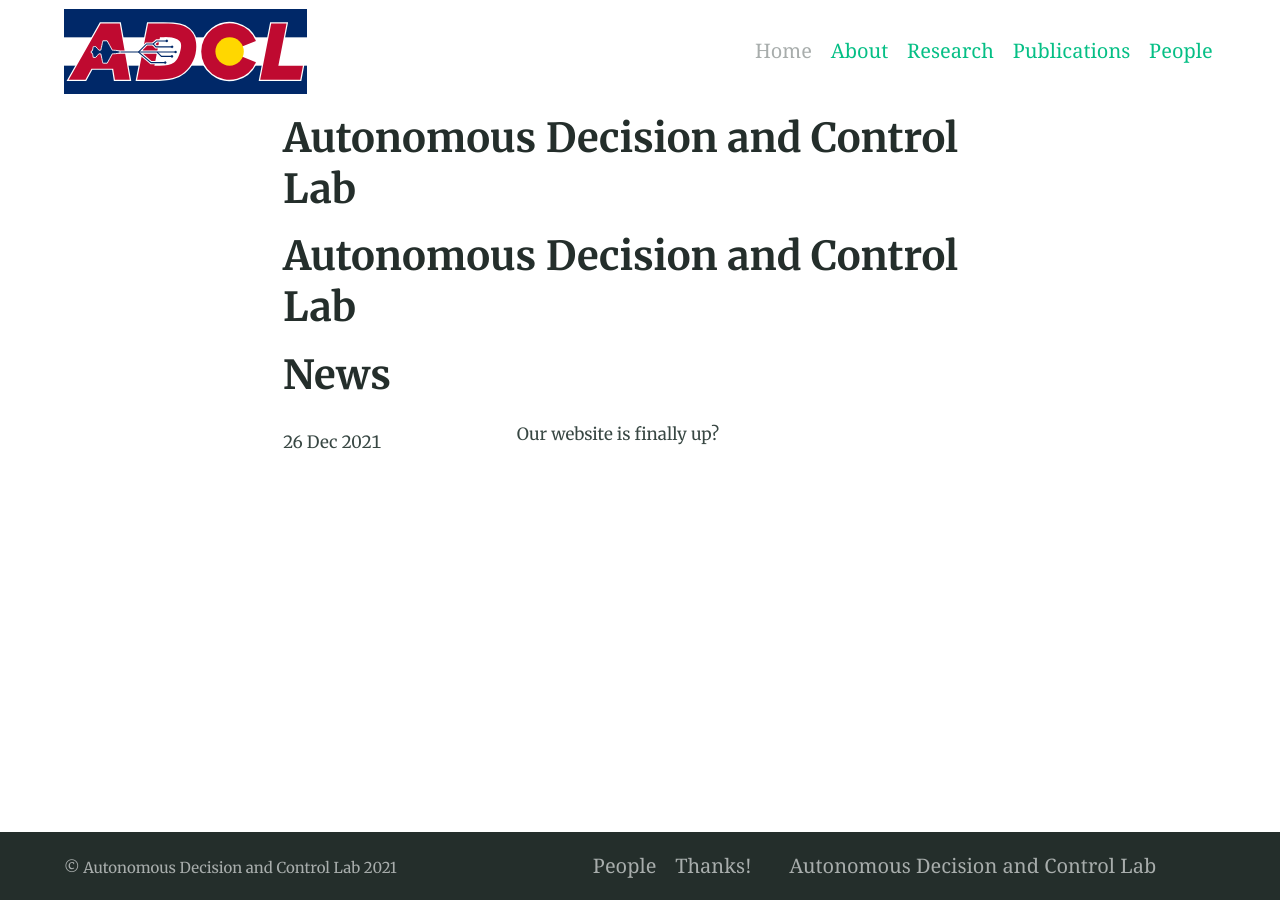
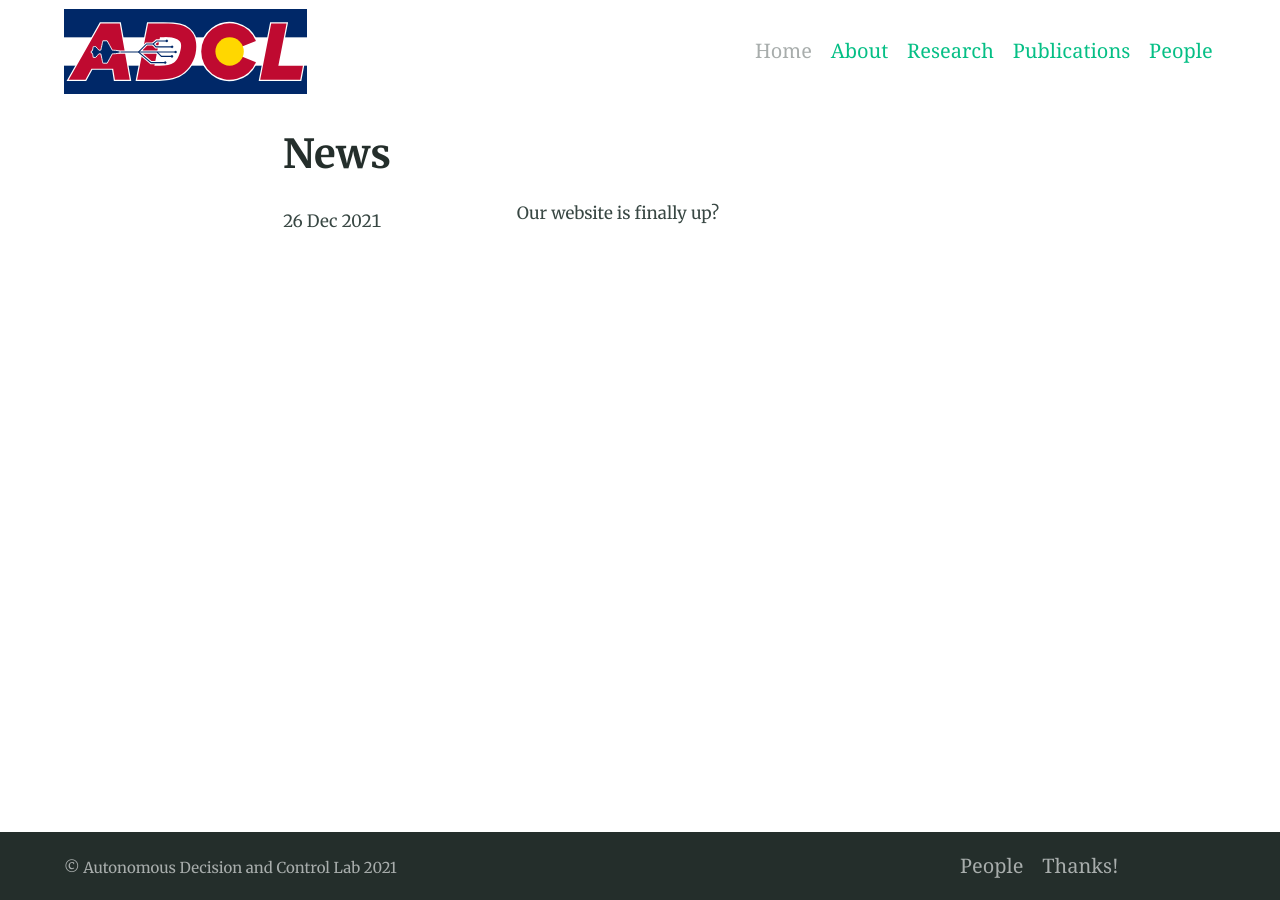
Before and after one commit to CU-ADCL/CU-ADCL.github.io, a Jekyll site: the page built from index.md, in a window 1280 px wide. Built offline with Jekyll 4.4.1, drawn with Linux system fonts in a browser that asks for light colours; our own code applies the rules of GitHub Pages for plain Markdown files.

Commit message:
removed double title in homepage

```diff
--- a/index.md
+++ b/index.md
@@ -1,3 +1 @@
-# Autonomous Decision and Control Lab
-
 {%include news.html %}
```
